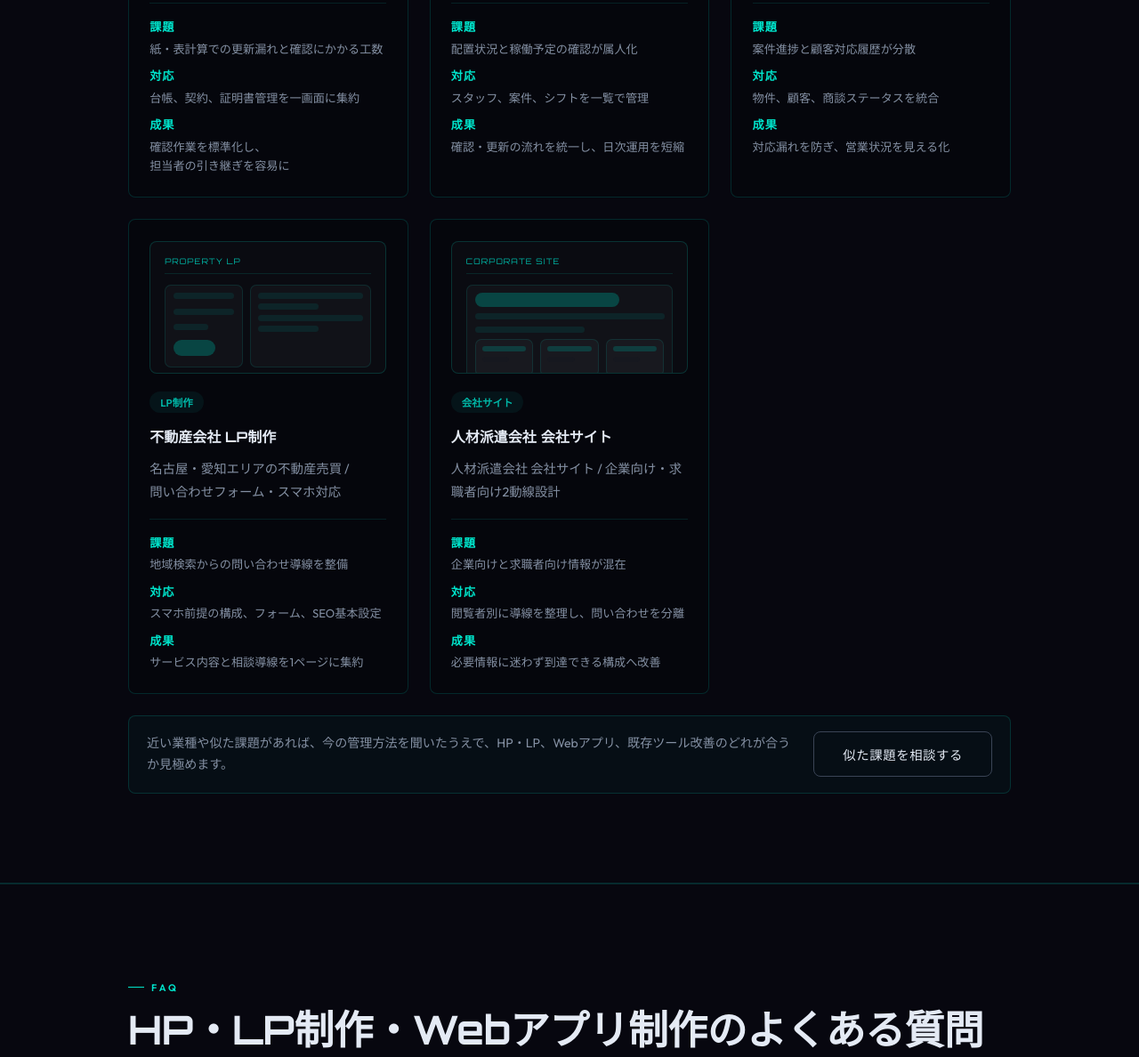
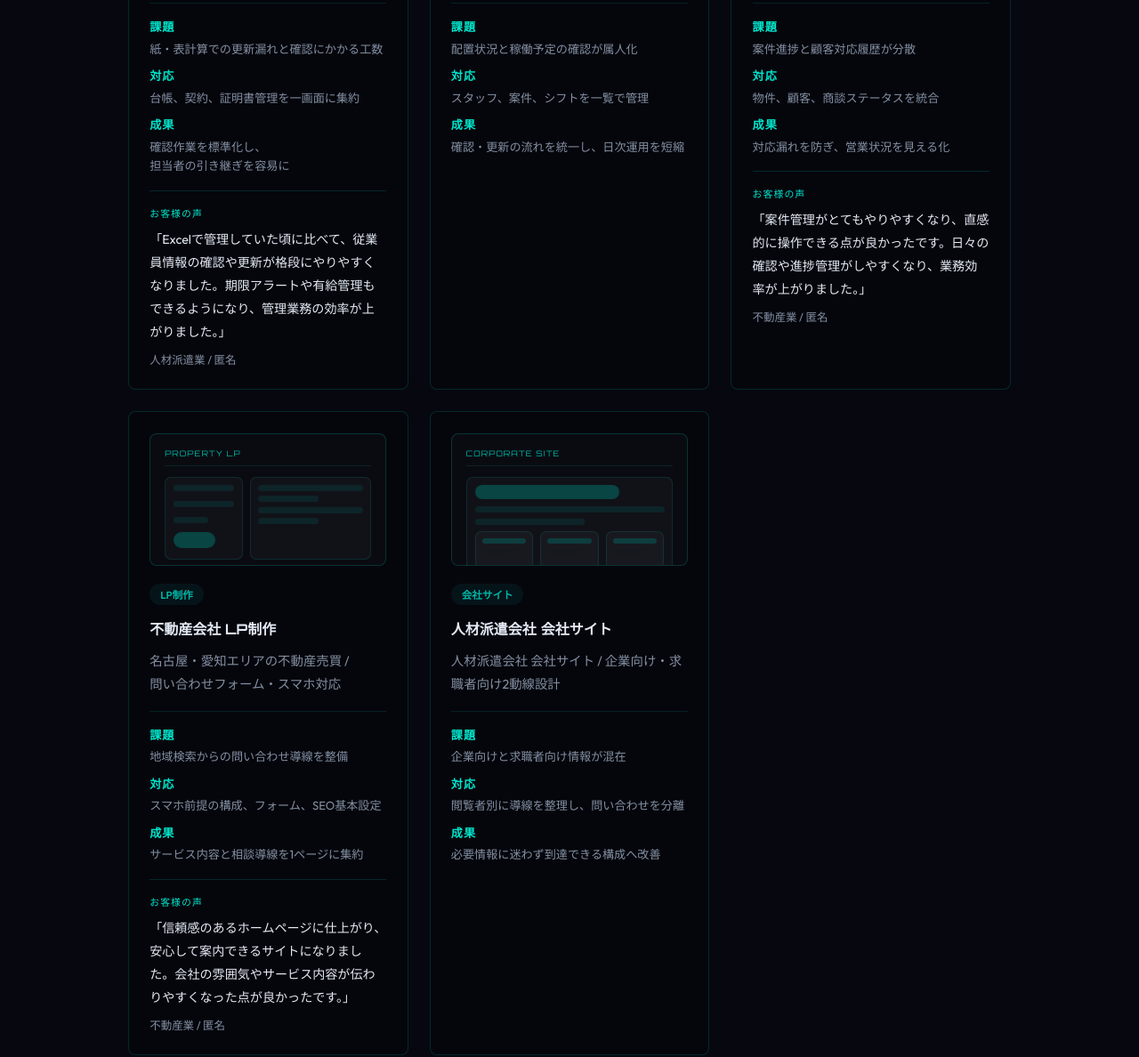
Before and after one commit to solven-jp/solven-hp, a plain HTML site: page public/index.html in a window 1280 px wide. Shown: the part 7570-8758 px from the top of the page at 89% size. Drawn offline with Linux system fonts and the light colour scheme.

Commit message:
Add approved customer voices to Solven cases

```diff
--- a/public/index.html
+++ b/public/index.html
@@ -2844,7 +2844,15 @@
       category: 'web_app',
       industry: '人材派遣業',
       title: '従業員管理システム',
-      voices: []
+      voices: [
+        {
+          quote: 'Excelで管理していた頃に比べて、従業員情報の確認や更新が格段にやりやすくなりました。期限アラートや有給管理もできるようになり、管理業務の効率が上がりました。',
+          displayName: '人材派遣業 / 匿名',
+          status: 'approved',
+          anonymized: true,
+          permissionConfirmed: true
+        }
+      ]
     },
     {
       id: 'dispatch-management-app',
@@ -2858,14 +2866,30 @@
       category: 'web_app',
       industry: '不動産業',
       title: '案件管理システム',
-      voices: []
+      voices: [
+        {
+          quote: '案件管理がとてもやりやすくなり、直感的に操作できる点が良かったです。日々の確認や進捗管理がしやすくなり、業務効率が上がりました。',
+          displayName: '不動産業 / 匿名',
+          status: 'approved',
+          anonymized: true,
+          permissionConfirmed: true
+        }
+      ]
     },
     {
       id: 'real-estate-lp',
       category: 'hp_lp',
       industry: '不動産業',
       title: 'LP制作',
-      voices: []
+      voices: [
+        {
+          quote: '信頼感のあるホームページに仕上がり、安心して案内できるサイトになりました。会社の雰囲気やサービス内容が伝わりやすくなった点が良かったです。',
+          displayName: '不動産業 / 匿名',
+          status: 'approved',
+          anonymized: true,
+          permissionConfirmed: true
+        }
+      ]
     },
     {
       id: 'staffing-company-site',
```
Also changed, not shown: qa/verify-app/20260620-185153-verify-app.md (added, +47 -0 lines), 4 other files.
